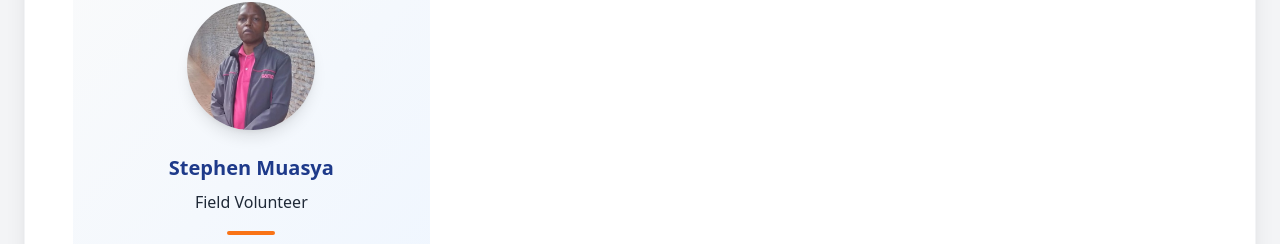
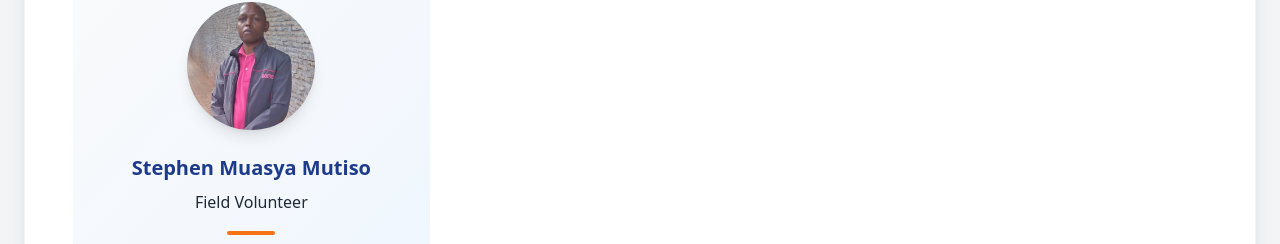
Before and after one commit to wzsamuels/educationruralschools, a Next.js app: page /team in a window 1280 px wide. Shown: the part 1640-1884 px from the top of the page. Built offline with nearby package versions, Linux system fonts and the light colour scheme.

Commit message:
Update Stephen's name

```diff
--- a/app/team/page.tsx
+++ b/app/team/page.tsx
@@ -45,7 +45,7 @@ const team = [
     text: "Marva is a retired university inventory management specialist and currently serves as an office administrator volunteer at a CNA Training Center."
   },
   {
-    name: "Stephen Muasya",
+    name: "Stephen Muasya Mutiso",
     role: "Field Volunteer",
     image: stephenImage,
     text: "Stephen is an expert in client relations and  an experienced supermarket inventory management specialist in Kenya."
--- a/app/volunteers/page.tsx
+++ b/app/volunteers/page.tsx
@@ -77,7 +77,7 @@ export default function VolunteerPage () {
             </div>
             <div className="flex flex-col items-center">
               <div>
-                <p className="font-bold text-secondary">Stephen Muasya</p>
+                <p className="font-bold text-secondary">Stephen Muasya Mutiso</p>
                 <p className="text-sm text-gray-600">Field Volunteer</p>
               </div>
             </div>
```
